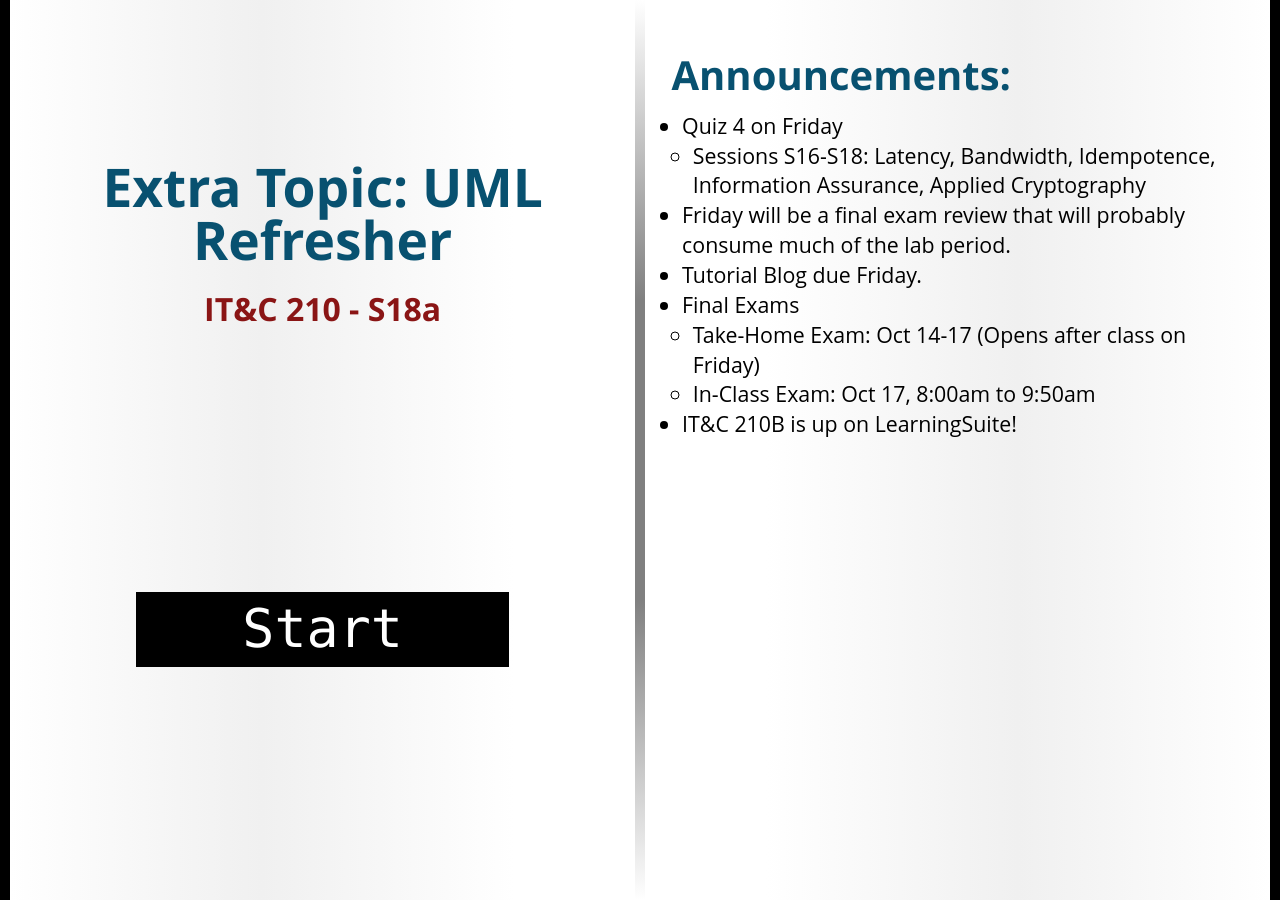
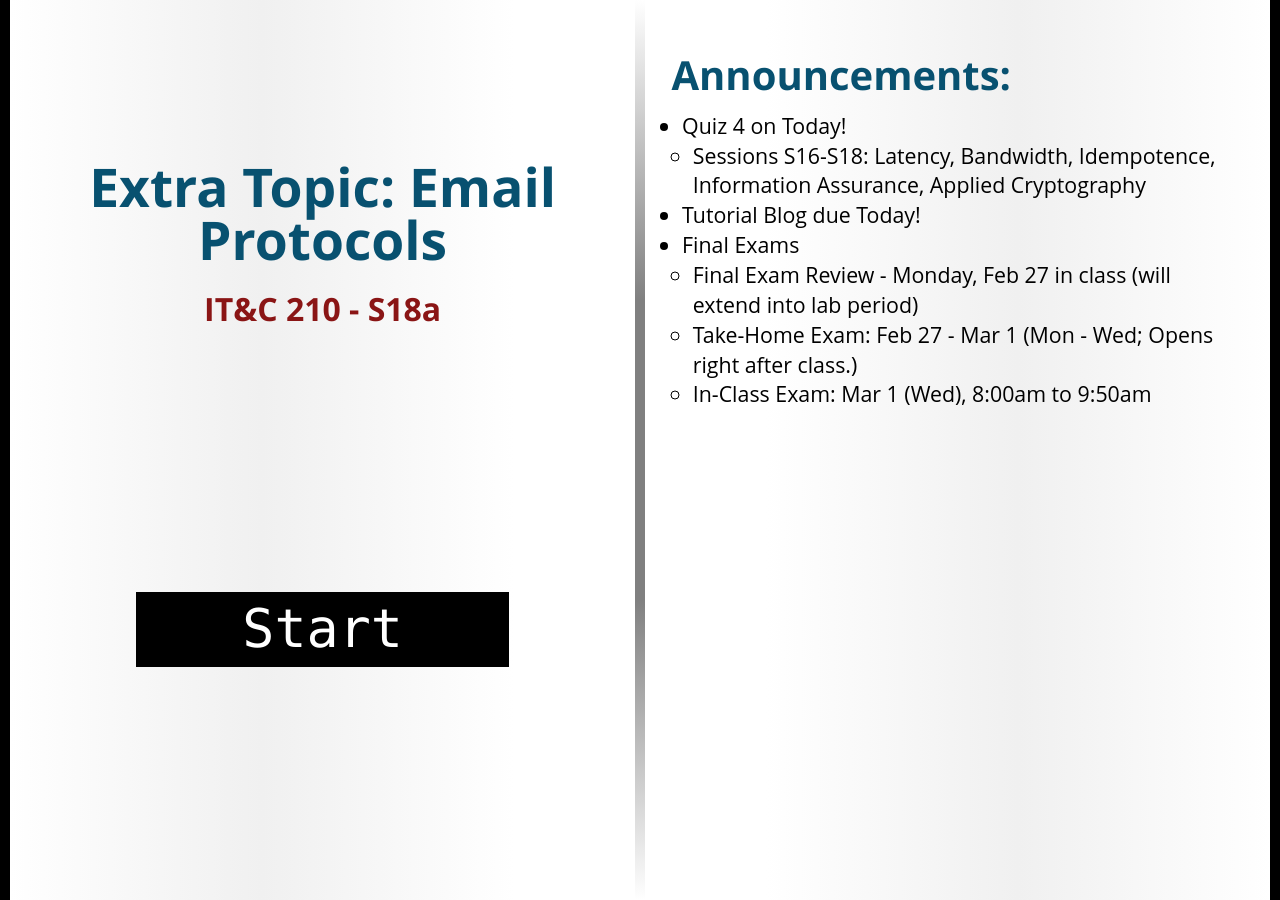
Before and after one commit to BYU-ITC-210/BYU-ITC-210.github.io, a Jekyll site: the page built from _welcome/S18a.md, in a window 1280 px wide. Built offline with Jekyll 4.4.1, drawn with Linux system fonts in a browser that asks for light colours; some web fonts are replaced.

Commit message:
Welcome S18a

```diff
--- a/_welcome/S18a.md
+++ b/_welcome/S18a.md
@@ -1,12 +1,12 @@
 ---
-title: "Extra Topic: UML Refresher"
+title: "Extra Topic: Email Protocols"
 session: S18a
+quiz: hopper
 ---
-* Quiz 4 on Friday
+* Quiz 4 on Today!
     * Sessions S16-S18: Latency, Bandwidth, Idempotence, Information Assurance, Applied Cryptography
-* Friday will be a final exam review that will probably consume much of the lab period.
-* Tutorial Blog due Friday.
+* Tutorial Blog due Today!
 * Final Exams
-    * Take-Home Exam: Oct 14-17 (Opens after class on Friday)
-    * In-Class Exam: Oct 17, 8:00am to 9:50am
-* IT&C 210B is up on LearningSuite!
+    * Final Exam Review - Monday, Feb 27 in class (will extend into lab period)
+    * Take-Home Exam: Feb 27 - Mar 1 (Mon - Wed; Opens right after class.)
+    * In-Class Exam: Mar 1 (Wed), 8:00am to 9:50am
```
